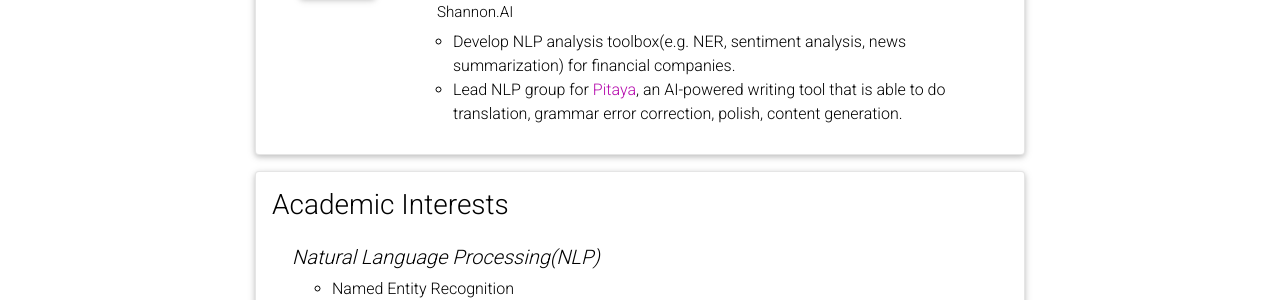
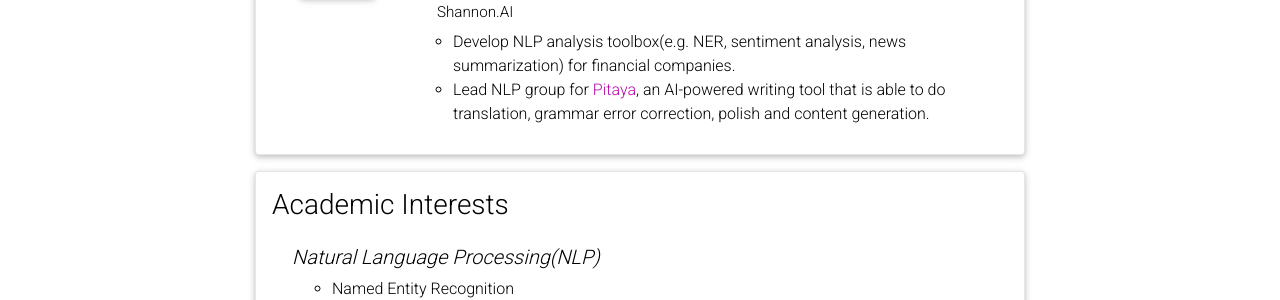
Before and after one commit to YuxianMeng/YuxianMeng.github.io, a Jekyll site: the page built from _pages/cv.md, in a window 1280 px wide and 1199 px high. Shown: the part 663-963 px from the top of the window. Built offline with Jekyll 4.4.1, drawn with Linux system fonts in a browser that asks for light colours; comment, search, counter and statistics services are not loaded; a style sheet for code colours, icons or effects is not loaded.

Commit message:
update bib

```diff
--- a/_data/cv.yml
+++ b/_data/cv.yml
@@ -30,7 +30,7 @@
       year: 2018 - 2022
       description:
         - Develop NLP analysis toolbox(e.g. NER, sentiment analysis, news summarization) for financial companies.
-        - Lead NLP group for <a href="https://mypitaya.com/en">Pitaya</a>, an AI-powered writing tool that is able to do translation, grammar error correction, polish, content generation.
+        - Lead NLP group for <a href="https://mypitaya.com/en">Pitaya</a>, an AI-powered writing tool that is able to do translation, grammar error correction, polish and content generation.
 #        - Description 2.
 #        - title: Description 3.
 #          contents:
```
